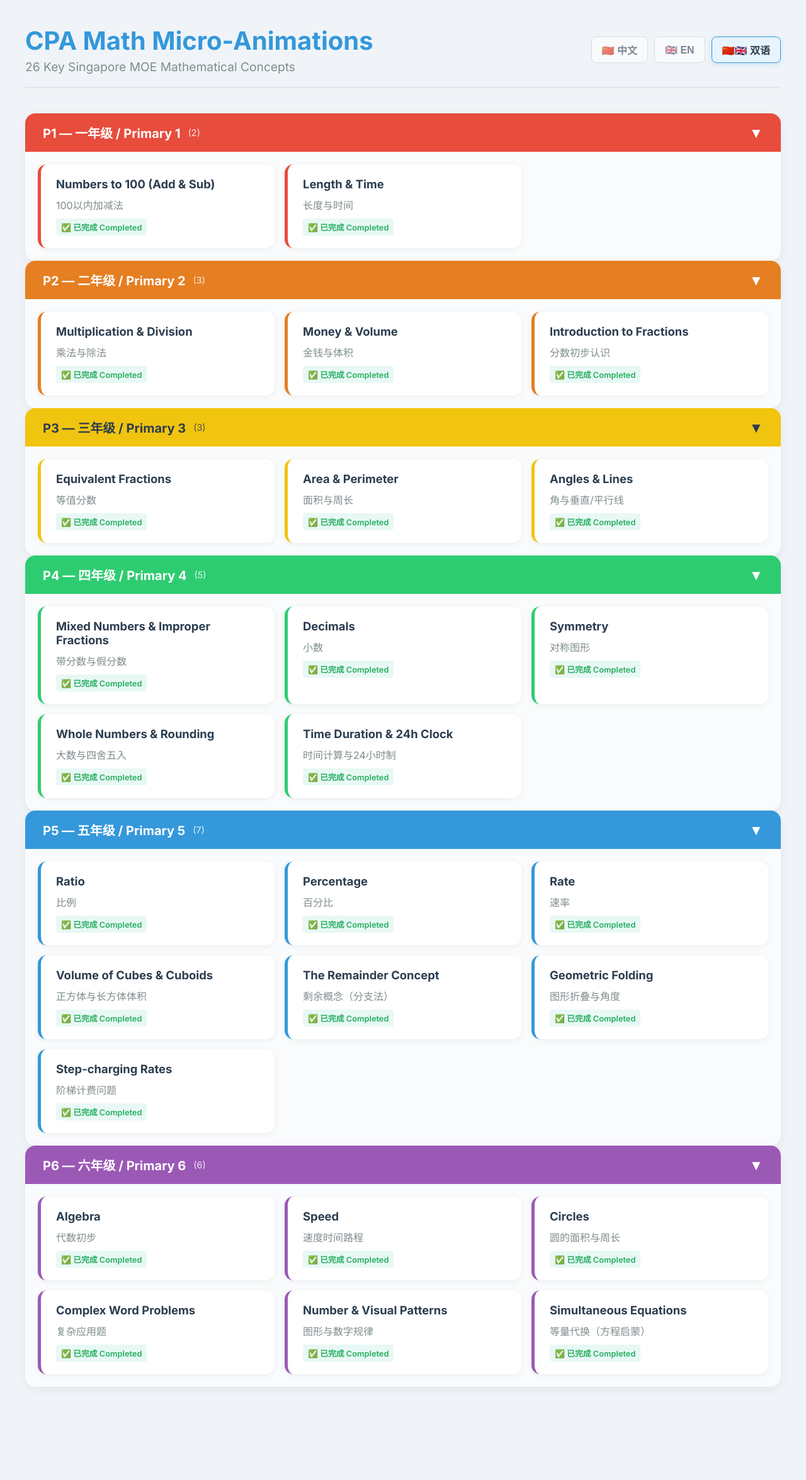
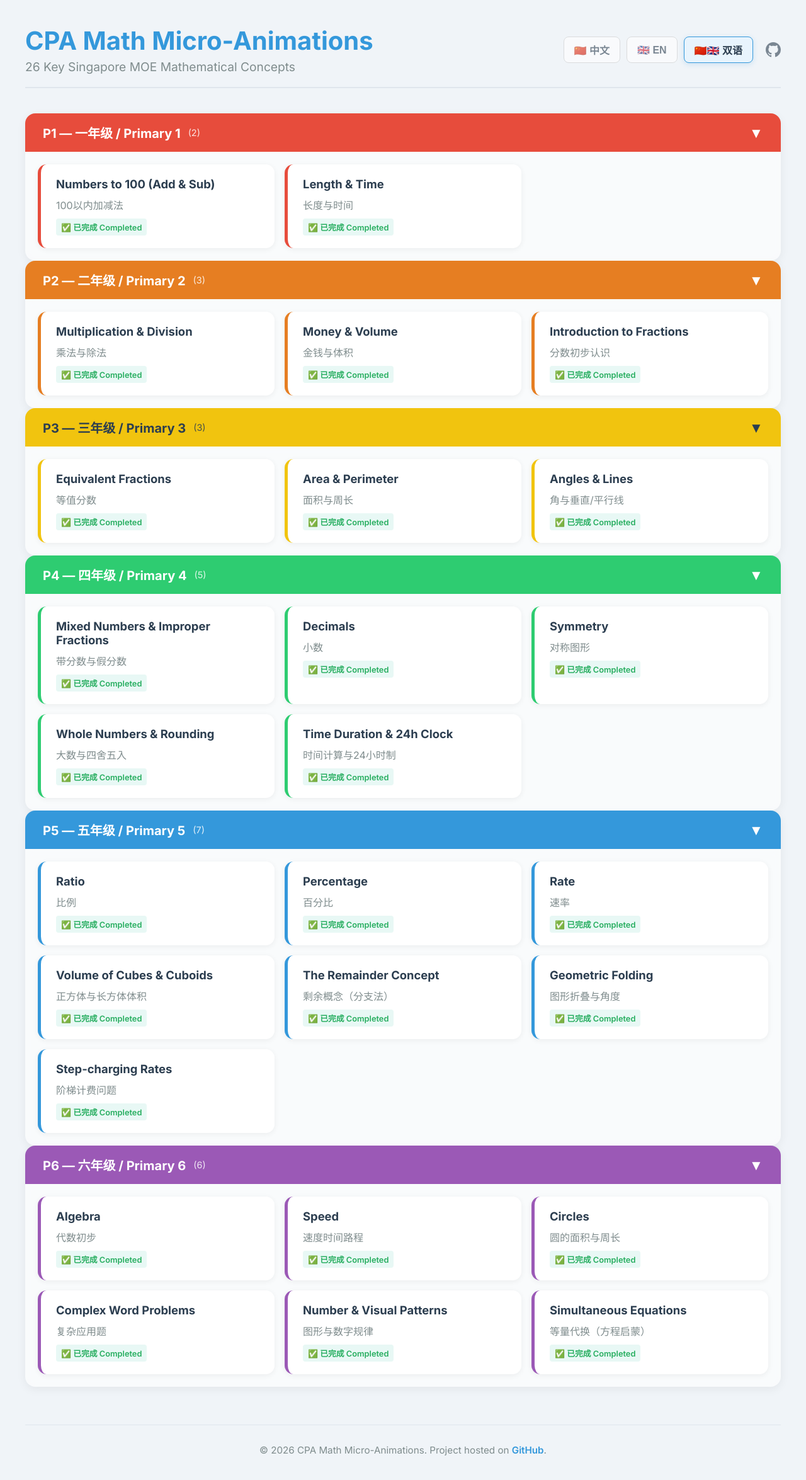
Before and after one commit to sageskr/psle_sg, a website: page code/index.html in a window 1280 px wide. Shown: the whole page at 63% size. Before the commit the page ends 2242 px from the top, so only its background shows below. Drawn offline with Linux system fonts and the light colour scheme.

Commit message:
add git info

```diff
--- a/code/index.html
+++ b/code/index.html
@@ -15,10 +15,15 @@
       <h1 id="pageTitle">CPA Math Micro-Animations</h1>
       <p id="pageDesc">26 Key Singapore MOE Mathematical Concepts</p>
     </div>
-    <div class="lang-toggle">
-      <button id="langCn" class="lang-btn" data-lang="cn">🇨🇳 中文</button>
-      <button id="langEn" class="lang-btn" data-lang="en">🇬🇧 EN</button>
-      <button id="langBoth" class="lang-btn active" data-lang="both">🇨🇳🇬🇧 双语</button>
+    <div class="header-actions">
+      <div class="lang-toggle">
+        <button id="langCn" class="lang-btn" data-lang="cn">🇨🇳 中文</button>
+        <button id="langEn" class="lang-btn" data-lang="en">🇬🇧 EN</button>
+        <button id="langBoth" class="lang-btn active" data-lang="both">🇨🇳🇬🇧 双语</button>
+      </div>
+      <a href="https://github.com/sageskr/psle_sg" class="github-link" target="_blank" rel="noopener noreferrer" title="View on GitHub">
+        <svg height="24" viewBox="0 0 16 16" width="24" aria-hidden="true"><path fill="currentColor" d="M8 0C3.58 0 0 3.58 0 8c0 3.54 2.29 6.53 5.47 7.59.4.07.55-.17.55-.38 0-.19-.01-.82-.01-1.49-2.01.37-2.53-.49-2.69-.94-.09-.23-.48-.94-.82-1.13-.28-.15-.68-.52-.01-.53.63-.01 1.08.58 1.23.82.72 1.21 1.87.87 2.33.66.07-.52.28-.87.51-1.07-1.78-.2-3.64-.89-3.64-3.95 0-.87.31-1.59.82-2.15-.08-.2-.36-1.02.08-2.12 0 0 .67-.21 2.2.82.64-.18 1.32-.27 2-.27.68 0 1.36.09 2 .27 1.53-1.04 2.2-.82 2.2-.82.44 1.1.16 1.92.08 2.12.51.56.82 1.27.82 2.15 0 3.07-1.87 3.75-3.65 3.95.29.25.54.73.54 1.48 0 1.07-.01 1.93-.01 2.2 0 .21.15.46.55.38A8.013 8.013 0 0016 8c0-4.42-3.58-8-8-8z"></path></svg>
+      </a>
     </div>
   </header>
 
@@ -27,6 +32,10 @@
       <!-- Grade groups will be injected by script.js -->
     </div>
   </main>
+
+  <footer>
+    <p>© 2026 CPA Math Micro-Animations. Project hosted on <a href="https://github.com/sageskr/psle_sg" target="_blank">GitHub</a>.</p>
+  </footer>
 
   <script src="speed-insights.js"></script>
   <script src="script.js"></script>
--- a/code/style.css
+++ b/code/style.css
@@ -54,9 +54,29 @@
     color: var(--text-light);
 }
 
+.header-actions {
+    display: flex;
+    align-items: center;
+    gap: 20px;
+}
+
 .lang-toggle {
     display: flex;
     gap: 10px;
+}
+
+.github-link {
+    color: var(--text-dark);
+    opacity: 0.6;
+    transition: all 0.2s;
+    display: flex;
+    align-items: center;
+}
+
+.github-link:hover {
+    opacity: 1;
+    color: var(--primary);
+    transform: scale(1.1);
 }
 
 .lang-btn {
@@ -209,3 +229,25 @@
     background: #e8f8f5;
     color: #27ae60;
 }
+
+/* ========== Footer ========== */
+footer {
+    width: 100%;
+    max-width: 1200px;
+    margin-top: 60px;
+    padding: 30px 0;
+    border-top: 1px solid #e0e6ed;
+    text-align: center;
+    color: var(--text-light);
+    font-size: 0.95rem;
+}
+
+footer a {
+    color: var(--primary);
+    text-decoration: none;
+    font-weight: 600;
+}
+
+footer a:hover {
+    text-decoration: underline;
+}
```
